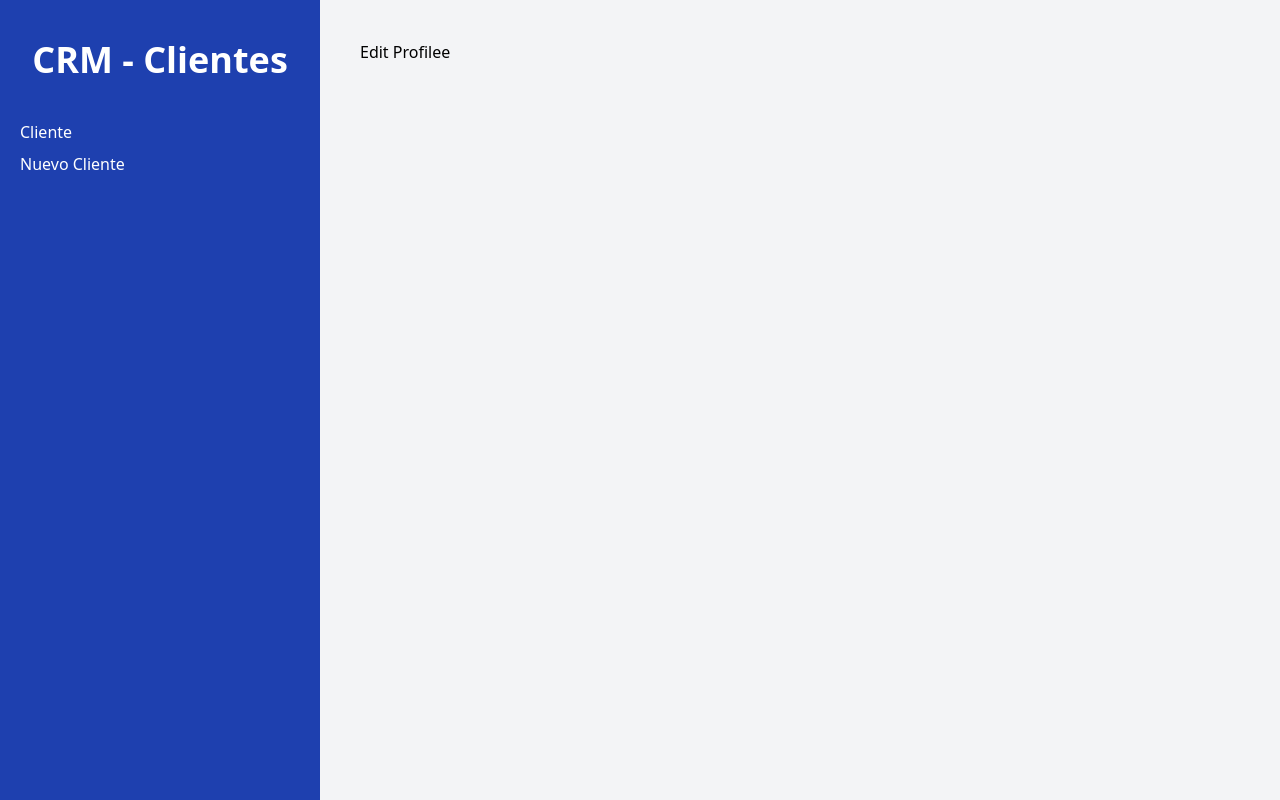
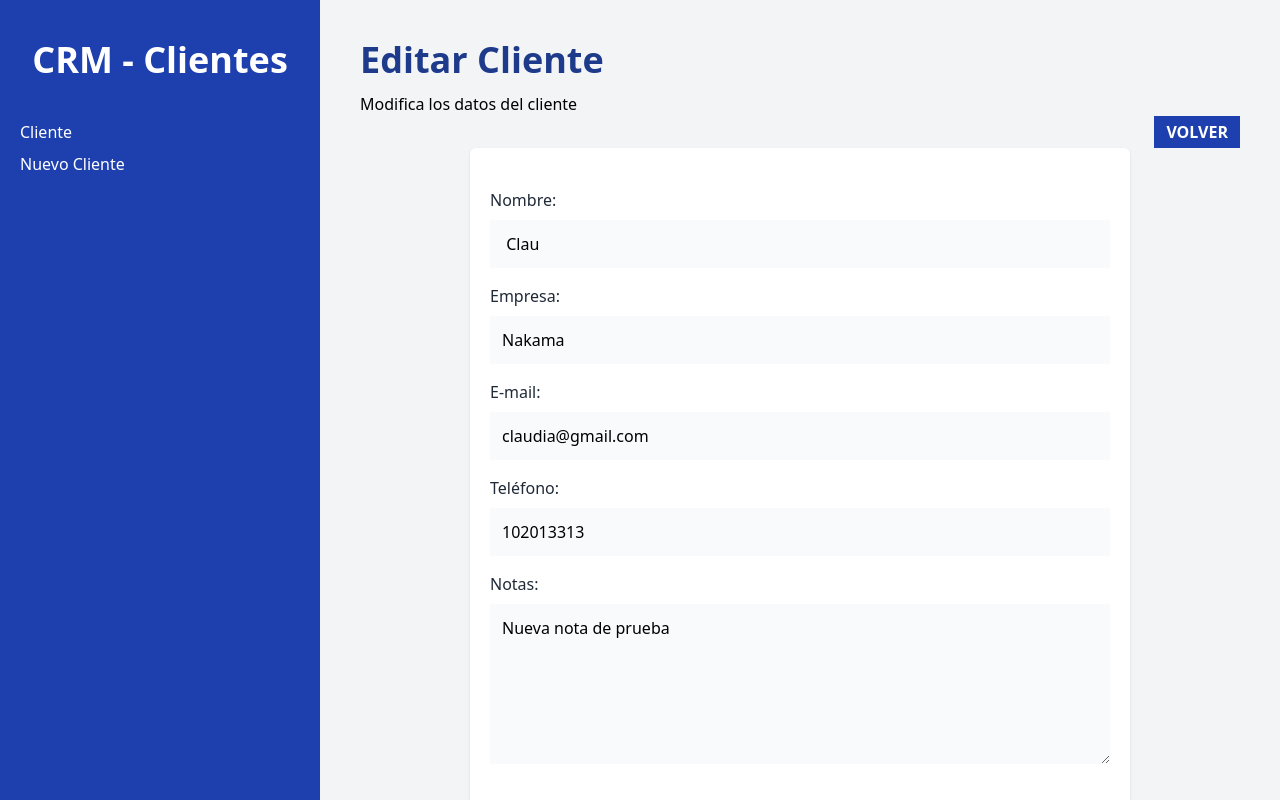
Before and after one commit to Moyrasc/CRM-React, a React (Vite) app: page /clientes/1/editar in a window 1280 px wide. Built offline with nearby package versions, Linux system fonts and the light colour scheme; data requests are answered from the project's data file.

Commit message:
create action edit client

```diff
--- a/db.json
+++ b/db.json
@@ -1,11 +1,12 @@
 {
   "clients": [
     {
-      "id": 1,
-      "name": " Claudia",
-      "phone": 102013313,
+      "name": " Clau",
+      "company": "Nakama",
       "email": "claudia@gmail.com",
-      "company": "Nakama"
+      "phone": "102013313",
+      "notes": "Nueva nota de prueba",
+      "id": 1
     },
     {
       "id": 2,
--- a/src/components/ApplicationForm.jsx
+++ b/src/components/ApplicationForm.jsx
@@ -12,6 +12,7 @@ const ApplicationForm = ({client}) => {
                     className="mt-2 block w-full p-3 bg-gray-50"
                     placeholder="Nombre del Cliente"
                     name="name"
+                    defaultValue={client?.name}
                 />
             </div>
             <div className="mb-4">
@@ -25,6 +26,7 @@ const ApplicationForm = ({client}) => {
                     className="mt-2 block w-full p-3 bg-gray-50"
                     placeholder="Empresa del Cliente"
                     name="company"
+                    defaultValue={client?.company}
                 />
             </div>
 
@@ -39,6 +41,7 @@ const ApplicationForm = ({client}) => {
                     className="mt-2 block w-full p-3 bg-gray-50"
                     placeholder="Email del Cliente"
                     name="email"
+                    defaultValue={client?.email}
                 />
             </div>
 
@@ -53,6 +56,7 @@ const ApplicationForm = ({client}) => {
                     className="mt-2 block w-full p-3 bg-gray-50"
                     placeholder="Teléfono del Cliente"
                     name="phone"
+                    defaultValue={client?.phone}
                 />
             </div>
 
@@ -68,6 +72,8 @@ const ApplicationForm = ({client}) => {
                     className="mt-2 block w-full p-3 bg-gray-50 h-40 align-self"
                     placeholder="Notas del Cliente"
                     name="notes"
+                    defaultValue={client?.notes}
+
                 />
             </div>
         </>
--- a/src/data/clients.js
+++ b/src/data/clients.js
@@ -24,3 +24,20 @@ export async function postClient (datos) {
         console.log(error)
     }
 }
+
+export async function updateClient (id, datos){
+
+    try {
+        const response = await fetch(`${import.meta.env.VITE_API_URL}/${id}`, {
+            method: 'PUT',
+            body:JSON.stringify(datos),
+            headers:{
+                'Content-Type': 'application/json'
+            }
+        })
+        await response.json()
+    } catch (error) {
+        console.log(error)
+    }
+
+}
--- a/src/main.jsx
+++ b/src/main.jsx
@@ -6,7 +6,7 @@ import Layaout from './components/Layout'
 import NewClient, {action as newClientAction} from './pages/NewClient'
 import Index, {loader as clientsLoader} from './pages/Index'
 import ErrorPage from './components/ErrorPage'
-import EditClient, {loader as editClientLoader} from './pages/EditClient'
+import EditClient, {loader as editClientLoader, action as editClientAction} from './pages/EditClient'
 
 const router = createBrowserRouter([
   {
@@ -22,13 +22,15 @@ const router = createBrowserRouter([
       {
       path: '/clientes/nuevo',
       element: <NewClient/>,
-      action: newClientAction
+      action: newClientAction,
+      errorElement: <ErrorPage/>
 
   },
   {
     path: '/clientes/:clienteId/editar',
     element: <EditClient/>,
     loader: editClientLoader,
+    action: editClientAction,
     errorElement: <ErrorPage/>
   }
 ]
--- a/src/pages/EditClient.jsx
+++ b/src/pages/EditClient.jsx
@@ -1,4 +1,7 @@
-import { getClient } from "../data/clients";
+import { getClient, updateClient } from "../data/clients";
+import ApplicationForm from "../components/ApplicationForm";
+import { Form, useNavigate, useLoaderData, useActionData, redirect } from "react-router-dom";
+import Error from "../components/Error";
 
 export async function loader({params}){
     const client = await getClient(params.clienteId)
@@ -12,10 +15,58 @@ export async function loader({params}){
 
 }
 
+export async function action({request, params}){
+    const formData = await request.formData()
+    // para poder acceder a los datos de formData
+        const datos = Object.fromEntries(formData)
+        const email = formData.get('email')
+
+
+        //Validación
+        const errors = []
+        if(Object.values(datos).includes('')){
+            errors.push('Todos los datos son obligatorios')
+        }
+
+        let regex = new RegExp("([!#-'*+/-9=?A-Z^-~-]+(\.[!#-'*+/-9=?A-Z^-~-]+)*|\"\(\[\]!#-[^-~ \t]|(\\[\t -~]))+\")@([!#-'*+/-9=?A-Z^-~-]+(\.[!#-'*+/-9=?A-Z^-~-]+)*|\[[\t -Z^-~]*])");
+
+        if(!regex.test(email)){
+            errors.push('Email incorrecto')
+        }
+        //Retornar datos si hay errores
+        if(Object.keys(errors).length){
+            return errors
+        }
+        // Actualizar cliente
+        await updateClient(params.clienteId, datos)
+
+        return redirect('/')
+
+}
+
 const EditClient = () => {
+
+    const navigate = useNavigate()
+    const client = useLoaderData()
+    const errors = useActionData()
+
     return (
         <>
-        <div>Edit Profilee</div>
+        <>
+        <h1 className="font-black text-4xl text-blue-900"> Editar Cliente</h1>
+        <p className="mt-3"> Modifica los datos del cliente </p>
+        <div className="flex justify-end">
+            <button className="bg-blue-800 text-white px-3 py-1 font-bold uppercase" onClick={()=> navigate ('/')}> Volver</button>
+        </div>
+
+        <div className="bg-white shadow rounded-md md:w-3/4 mx-auto px-5 py-10 mt-15">
+            {errors?.length && errors.map( (error, i)=> <Error key={i}>{error}</Error> )}
+            <Form method="POST" noValidate>
+                <ApplicationForm client={client}/>
+                <input type="submit" className="mt-5 w-full bg-blue-800 p-3 uppercase font-bold text-white text-lg" value="Editar cliente"/>
+            </Form>
+        </div>
+    </>
         </>
     );
 }
```
